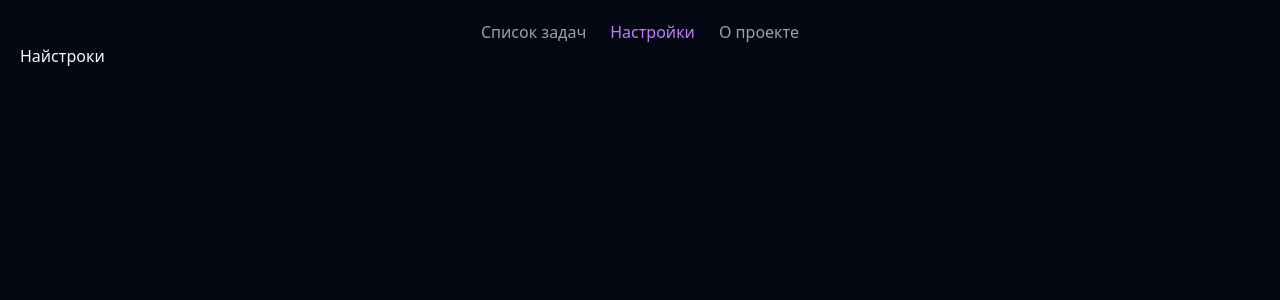
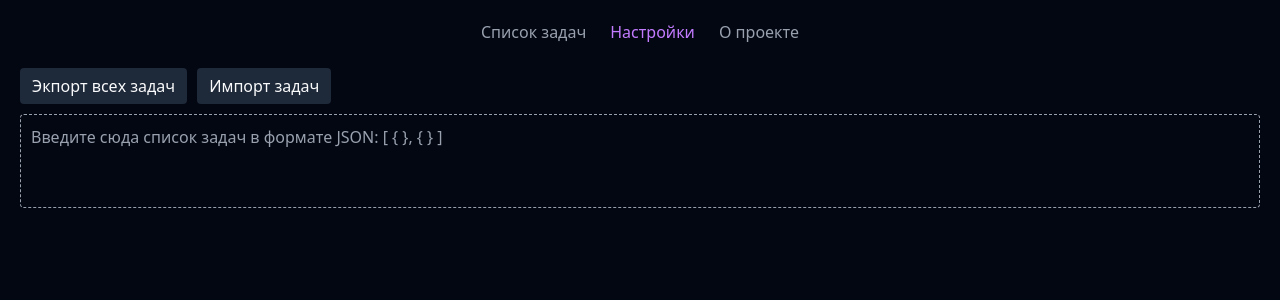
Before and after one commit to Beleks/todo-list-test, a Vue app: page /settings in a window 1280 px wide. Shown: the top 300 px of the page. Built offline with nearby package versions, Linux system fonts and the light colour scheme.

Commit message:
Add export and import tasks

```diff
--- a/src/components/TaskForm.vue
+++ b/src/components/TaskForm.vue
@@ -23,7 +23,7 @@ const emit = defineEmits(['createTask', 'cancelChange', 'editTask'])
 
 const settingsStore = useSettingsStore()
 
-const taskContentArea = useTemplateRef('taskContentArea')
+const taskContentInput = useTemplateRef('taskContentInput')
 const newTask = ref({ ...props.task }) // Учитываем что объект не глубокий
 
 function choosePriority(priorityId) {
@@ -59,9 +59,7 @@ function handleKeyupCode(event) {
 }
 
 onMounted(() => {
-  // newTask.value = { ...props.task }
-  // adjustHeight(taskContentArea.value)
-  taskContentArea.value.focus()
+  taskContentInput.value.focus()
 })
 </script>
 
@@ -70,7 +68,7 @@ onMounted(() => {
     <!-- Корректно ли вешать adjustHeight на событие input? -->
     <!-- rows="1" @input="adjustHeight(taskContentArea) "-->
     <input
-      ref="taskContentArea"
+      ref="taskContentInput"
       class="block w-full placeholder:text-gray-400 focus:border-none outline-none resize-none"
       placeholder="Введите название задачи..."
       @keyup.alt.enter="confirmChange(newTask)"
--- a/src/helpers/helper.js
+++ b/src/helpers/helper.js
@@ -1,3 +1,5 @@
+import { useSettingsStore } from '@/stores/settings.js'
+
 function initEmptyTask() {
   // priorityId -> priorityKey?
   return {
@@ -10,6 +12,46 @@ function initEmptyTask() {
 
 function generateTaskId() {
   return 'id-' + Date.now() + '-' + Math.floor(Math.random() * 1000)
+}
+
+function handleImportTasks(tasks) {
+  //Кажется, что это даёт гаранитю инициализации store
+  const settingsStore = useSettingsStore()
+
+  const emptyTask = initEmptyTask()
+  return tasks.map((task) => {
+    let transformedTask = {}
+
+    Object.keys(emptyTask).forEach((key) => {
+      switch (key) {
+        case 'id':
+          transformedTask[key] = generateTaskId()
+          break
+        case 'priorityId':
+          if (task[key] in settingsStore.taskPriorities) {
+            transformedTask[key] = task[key]
+          } else {
+            throw new Error(`Неверное значение ${key}: ${task[key]}`)
+          }
+          break
+        case 'isReady':
+          transformedTask[key] = !!task[key]
+          break
+        default:
+          if (task[key] === undefined) {
+            throw new Error(`Отсутствует поле ${key}`)
+          }
+          transformedTask[key] = task[key]
+          break
+      }
+    })
+
+    return transformedTask
+  })
+}
+
+function isArrayOfObjects(arr) {
+  return Array.isArray(arr) && arr.every((item) => item !== null && typeof item === 'object')
 }
 
 function adjustHeight(textareaRef) {
@@ -31,8 +73,12 @@ function saveTaskListToLS(taskList) {
   localStorage.setItem('tasks', JSON.stringify(taskList))
 }
 
+function getJSONTaskListFromLS() {
+  return localStorage.getItem('tasks')
+}
+
 function getTaskListFromLS() {
-  let taskListFromLS = JSON.parse(localStorage.getItem('tasks'))
+  let taskListFromLS = JSON.parse(getJSONTaskListFromLS())
 
   if (taskListFromLS) {
     return JSON.parse(localStorage.getItem('tasks'))
@@ -44,8 +90,11 @@ function getTaskListFromLS() {
 export {
   initEmptyTask,
   generateTaskId,
+  handleImportTasks,
   debounce,
   adjustHeight,
+  getJSONTaskListFromLS,
   saveTaskListToLS,
   getTaskListFromLS,
+  isArrayOfObjects,
 }
--- a/src/stores/tasks.js
+++ b/src/stores/tasks.js
@@ -4,6 +4,8 @@ import { defineStore } from 'pinia'
 import { saveTaskListToLS, getTaskListFromLS, generateTaskId } from '@/helpers/helper.js'
 
 export const useTasksStore = defineStore('tasks', () => {
+  // TODO: объединить saveEditTask и deleteTaskById?
+
   const allTasks = ref(getTaskListFromLS())
 
   watch(
@@ -16,13 +18,15 @@ export const useTasksStore = defineStore('tasks', () => {
 
   function createTask(newTask) {
     newTask.id = generateTaskId()
-    allTasks.value.unshift(newTask)
+    addTasks([newTask])
+  }
+
+  function addTasks(newTaskArr) {
+    allTasks.value.unshift(...newTaskArr)
   }
 
   function saveEditTask(newTask) {
     let currentTaskIndex = allTasks.value.findIndex((task) => task.id === newTask.id)
-
-    console.log(currentTaskIndex)
     if (currentTaskIndex === -1) {
       return
     }
@@ -46,6 +50,7 @@ export const useTasksStore = defineStore('tasks', () => {
   return {
     allTasks,
     createTask,
+    addTasks,
     deleteTaskById,
     saveEditTask,
     completeTask,
--- a/src/views/SettingsView.vue
+++ b/src/views/SettingsView.vue
@@ -1,5 +1,75 @@
-<script setup></script>
+<script setup>
+import {adjustHeight, getJSONTaskListFromLS, handleImportTasks, isArrayOfObjects} from '@/helpers/helper.js'
+import { useTemplateRef } from 'vue'
+import { toast } from 'vue3-toastify'
+import { useTasksStore } from '@/stores/tasks.js'
 
-<template>Найстроки</template>
+const importTasksInput = useTemplateRef('importTasksInput')
+const taskStore = useTasksStore()
+
+function exportAllTasks() {
+  // Будет проблемой если много задач, т.к есть ограничение на буфер обмена
+  if (navigator.clipboard) {
+    navigator.clipboard
+      .writeText(getJSONTaskListFromLS())
+      .then(() => {
+        toast.success('Задачи скопированы в буфер обмена')
+      })
+      .catch(() => {
+        toast.error('Не удалось экспортировать задачи :(')
+      })
+  }
+}
+
+function handleAndAddTasks(taskList) {
+  try {
+    let newTasks = handleImportTasks(taskList)
+    taskStore.addTasks(newTasks)
+    toast.success('Задачи добавлены!')
+  } catch (error) {
+    toast.error(error.message)
+  }
+}
+
+function onImportTasks() {
+  // Работаем только с массивом объектов
+  try {
+    let parsedInput = JSON.parse(importTasksInput.value.value)
+    if (!isArrayOfObjects(parsedInput)) {
+      throw new Error()
+    }
+    handleAndAddTasks(parsedInput)
+  } catch (e) {
+    toast.error('Неверный формат')
+  }
+}
+</script>
+
+<template>
+  <div class="mt-6">
+    <button
+      class="py-1.5 px-3 grow transition hover:bg-purple-400 bg-gray-800 rounded-sm cursor-pointer font-medium"
+      @click="exportAllTasks"
+    >
+      Экпорт всех задач
+    </button>
+    <button
+      class="ml-2.5 py-1.5 px-3 grow transition hover:bg-purple-400 bg-gray-800 rounded-sm cursor-pointer font-medium"
+      @click="onImportTasks"
+    >
+      Импорт задач
+    </button>
+    <div class="mt-2.5 p-2.5 border border-gray-400 rounded-sm w-full border-dashed">
+      <textarea
+        ref="importTasksInput"
+        rows="3"
+        @input="adjustHeight(importTasksInput)"
+        class="block w-full placeholder:text-gray-400 focus:border-none outline-none resize-none"
+        placeholder="Введите сюда список задач в формате JSON: [ { }, { } ]"
+        style="max-height: 400px"
+      ></textarea>
+    </div>
+  </div>
+</template>
 
 <style scoped></style>
--- a/src/views/TaskListView.vue
+++ b/src/views/TaskListView.vue
@@ -193,7 +193,7 @@ function onDeleteTask(taskId) {
             <IconCircle v-else @click="onCompleteTask(task)" :size="26" />
           </div>
           <div class="flex justify-between p-2.5 border border-gray-400 rounded-sm w-full">
-            <div>
+            <div :class="task.isReady ? 'line-through' : ''">
               {{ task.content }}
             </div>
             <div class="flex gap-2.5 stroke-2">
```
